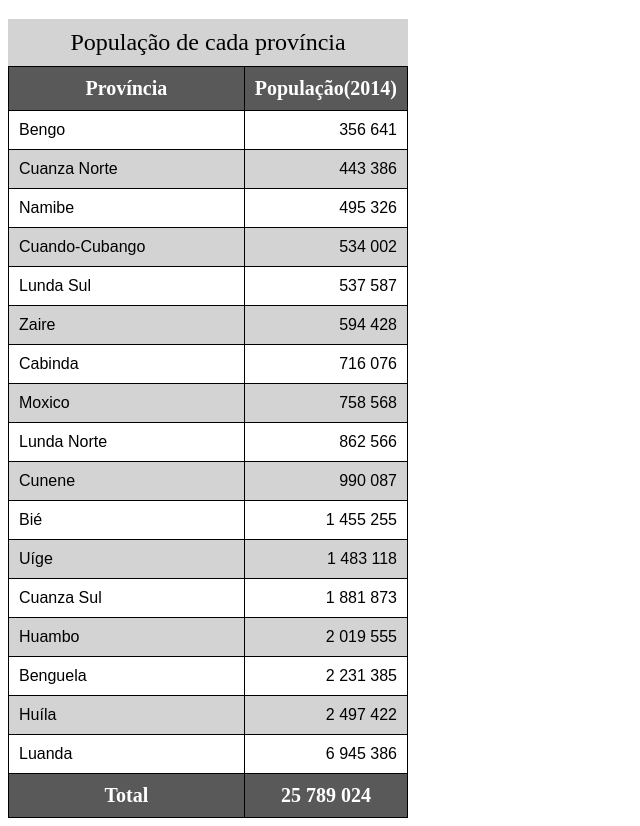
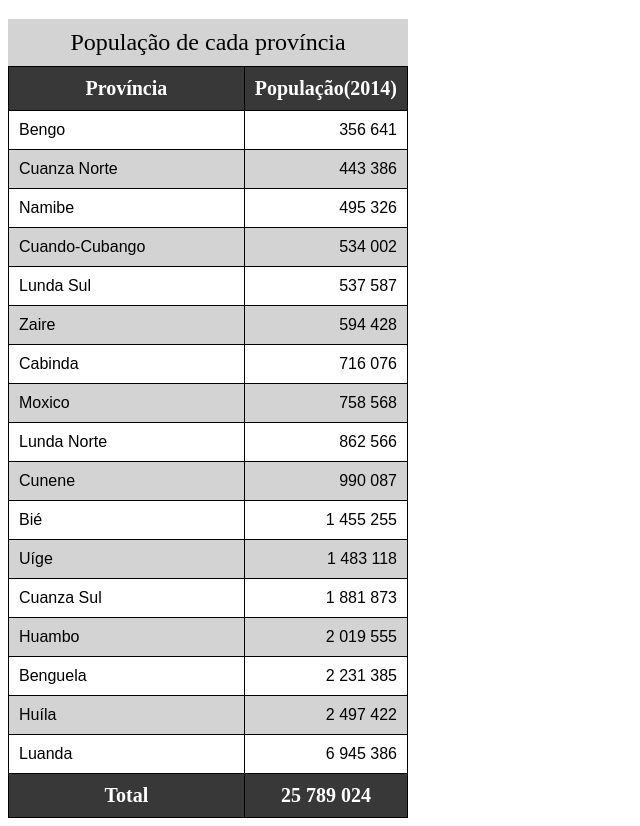
Before and after one commit to denizumba/html-css, a plain HTML site: page exercícios/ex023/tabela002.html in a window 1280 px wide. Shown: the part 61-887 px from the top of the page, without its empty margins (0-640 px from the left). Drawn offline with Linux system fonts and the light colour scheme.

Commit message:
background

```diff
--- a/exercícios/ex023/style.css
+++ b/exercícios/ex023/style.css
@@ -19,7 +19,7 @@ table {
 }
 
 thead, tfoot {
-    background-color: #595959;
+    background-color: #383838;
     font: 20px bold;
     color: white;
 }
@@ -33,6 +33,15 @@ td.num {
     text-align: right;
 }
 
+/*
+    Cabeçalho fixo
+*/
+thead > tr > th {
+    background-color: #383838;
+    position: sticky;
+    top: -1px;
+}
+
 /* Efeito zebrado
     Para tal, podemos usar os valores 2n, 2n-1, odd ou even.
 */
```
